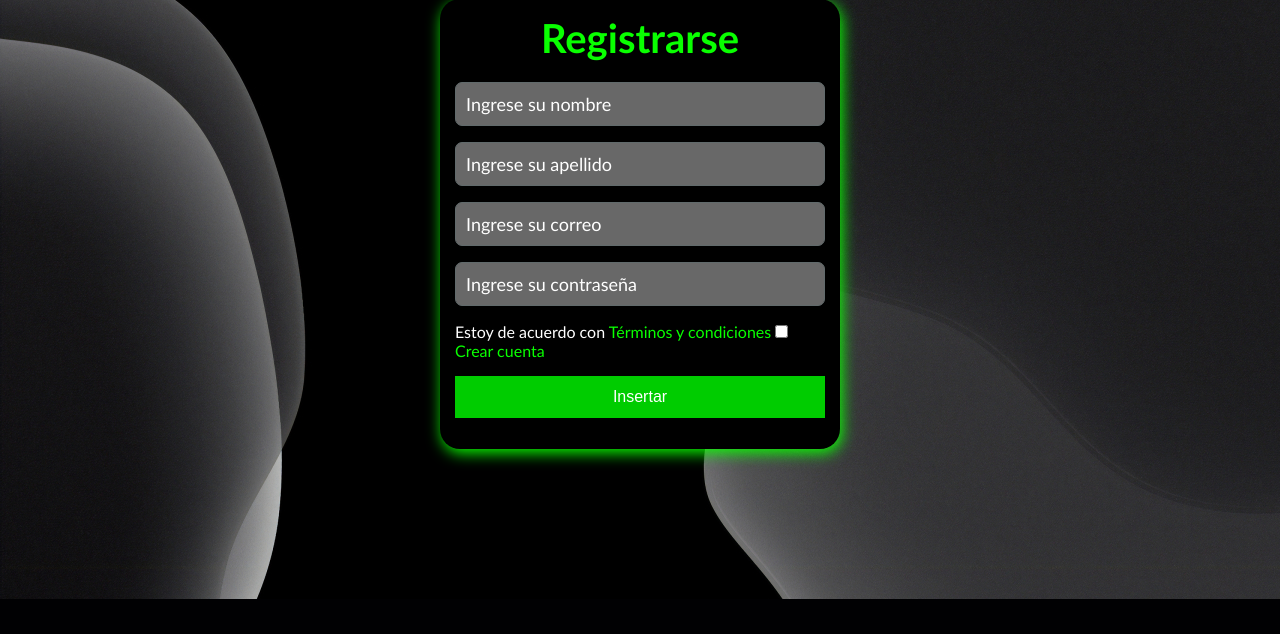
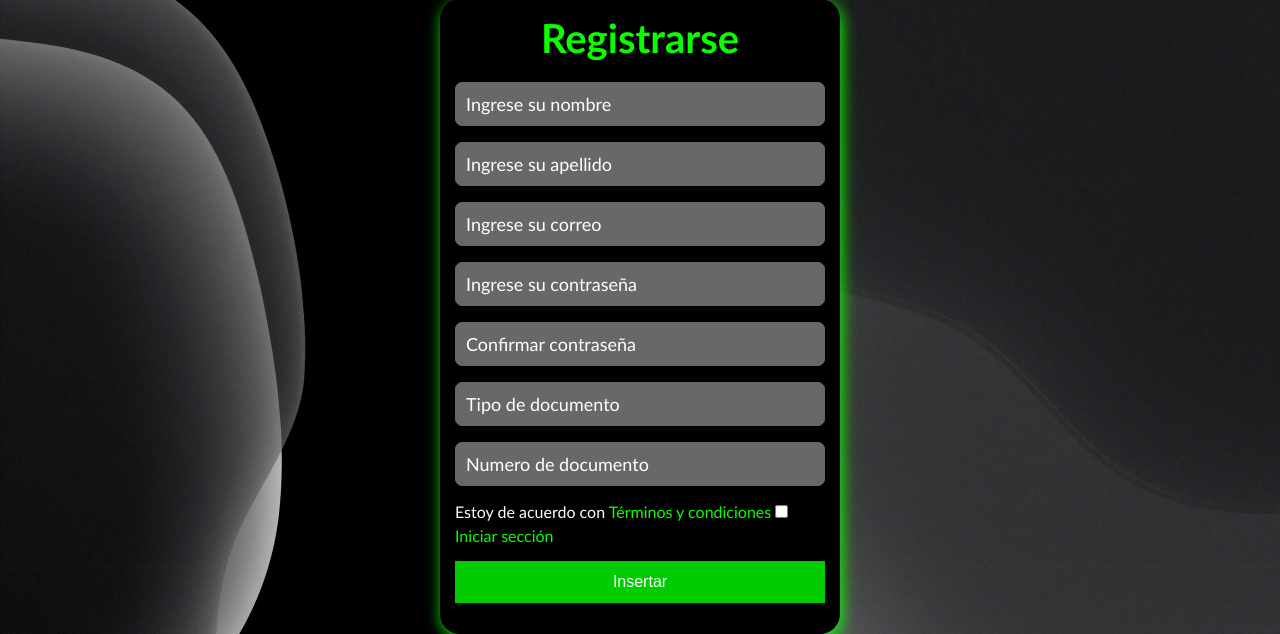
Before and after one commit to Andre040/SIREE_db_2926378, a PHP site: page /views/company/registrarse.html in a window 1280 px wide. Shown: the part 201-835 px from the top of the page. Before the commit the page ends 800 px from the top, so only its background shows below. Run offline with PHP 8.4, Linux system fonts and the light colour scheme; some libraries are stand-ins or nearby versions.

Commit message:
Se arreglaron errores

```diff
--- a/assets/css/decoración.css
+++ b/assets/css/decoración.css
@@ -1,9 +1,10 @@
 body{background-image: url(../img/wallpapersden.com_ios-13-black-dark_1920x1080.jpg);}
-*{
+* {
 	margin: 0;
 	padding: 0;
 	box-sizing: border-box;
 }
+
 .Estilo {
 	width: 400px;
 	background: #000000;
@@ -15,14 +16,15 @@ body{background-image: url(../img/wallpapersden.com_ios-13-black-dark_1920x1080.
 	color: white;
 	box-shadow: 2px 4px 15px #09ff00;
 }
+
 .Estilo h4 {
 	font-size: 40px;
 	margin-bottom: 20px;
-    text-align: center;
-    color: #09ff00;
+	text-align: center;
+	color: #09ff00;
 }
 
-.Caja{
+.Caja {
 	width: 100%;
 	background: #838383cc;
 	padding: 10px;
@@ -31,10 +33,10 @@ body{background-image: url(../img/wallpapersden.com_ios-13-black-dark_1920x1080.
 	margin-bottom: 16px;
 	font-family: 'calibri';
 	font-size: 18px;
-    color : #09ff00;
+	color: #09ff00;
 }
 
-.botones{
+.botones {
 	width: 100%;
 	background: #00ff00cc;
 	border: none;
@@ -44,12 +46,48 @@ body{background-image: url(../img/wallpapersden.com_ios-13-black-dark_1920x1080.
 	font-size: 16px;
 }
 
-::placeholder {color: white;}
+::placeholder {
+	color: white;
+}
 
-.Enlace{
-    color: #09ff00;
-    text-decoration: none;
+.Enlace {
+	color: #09ff00;
+	text-decoration: none;
+
 }
+
 .check {
 	background-color: #09ff00;
-	}
+}
+
+.Estilo h5 {
+	color: #09ff00;
+	margin-bottom: 5px;
+}
+
+.Cajaclave {
+	width: 100%;
+	background: #838383cc;
+	padding: 10px;
+	border: 1px solid #616a6b;
+	border-radius: 7px;
+	margin-bottom: 5px;
+	font-family: 'calibri';
+	font-size: 18px;
+	color: #09ff00;
+}
+
+p {
+	margin-bottom: 5px;
+}
+
+a {
+	text-decoration: none;
+	color: inherit;
+	cursor: pointer;
+}
+
+#mensajeclave {
+	display: none;
+	color: rgb(0, 255, 0);
+}
--- a/assets/js/Registrarse.JS
+++ b/assets/js/Registrarse.JS
@@ -1,54 +1,99 @@
 function Alert() {
-    document.getElementById('F').addEventListener('submit', function (e) {
+  document.getElementById("F").addEventListener("submit", function (e) {
     e.preventDefault();
-        Validar();
   });
-    var N = document.getElementById('Nombres').value;
-    var AP = document.getElementById('apellido').value;
-    var G = document.getElementById('correo').value;
-    var C = document.getElementById('clave').value;
-    var A = document.getElementById('confirmar').checked;
+  var N = document.getElementById("Nombres").value;
+  var AP = document.getElementById("apellido").value;
+  var G = document.getElementById("correo").value;
+  var C = document.getElementById("clave").value;
+  var A = document.getElementById("confirmar").checked;
+  var ID = document.getElementById("Id").value;
+  var D = document.getElementById("DC").value;
+  var CC = document.getElementById("clave2").value;
+  var SL = /^[a-zA-Z]+$/;
   if (N.length == 0) {
     Swal.fire({
-            icon: 'error',
-            title: 'Oops...',
-            text: 'Porfavor llene el nombre',
-        })
-    } else
-    if (AP.length == 0) {
+      icon: "error",
+      title: "Oops...",
+      text: "Porfavor llene el nombre",
+    });
+  } else if (AP.length == 0) {
     Swal.fire({
-            icon: 'error',
-            title: 'Oops...',
-            text: 'Porfavor llene el apellido',
-        })
-    } else
-    if (G.length == 0) {
+      icon: "error",
+      title: "Oops...",
+      text: "Porfavor llene el apellido",
+    });
+  } else if (G.length == 0) {
     Swal.fire({
-            icon: 'error',
-            title: 'Oops...',
-            text: 'Porfavor llene el correo',
-        })
+      icon: "error",
+      title: "Oops...",
+      text: "Porf--*+*avor llene el correo",
+    });
+  } else if (C.length == 0) {
+    Swal.fire({
+      icon: "error",
+      title: "Oops...",
+      text: "Porfavor llene la contraseña",
+      footer: "<a href>¿Olvidaste tu contraseña?</a>",
+    });
+  } else if (SL.test(C) == false) {
+    Swal.fire({
+      icon: "error",
+      title: "Oops...",
+      text: "La contraseña solo permite letras",
+    });
+  } else if (C.length < 7) {
+    Swal.fire({
+      icon: "error",
+      title: "Oops...",
+      text: "La clave debe tener al menos 7 caracteres",
+    });
+  } else if (C !== CC) {
+    Swal.fire({
+      icon: "error",
+      title: "Oops...",
+      text: "La contraseña no coincide",
+      footer: "<a href>¿Olvidaste tu contraseña?</a>",
+    });
   } else {
-        if (C.length == 0) {
+    if (D.length == 0) {
       Swal.fire({
-                icon: 'error',
-                title: 'Oops...',
-                text: 'Porfavor llene la contraseña',
-                footer: '<a href>¿Olvidaste tu contraseña?</a>'
-            })
+        icon: "error",
+        title: "Oops...",
+        text: "Porfavor seleccione el tipo de documento",
+      });
+    } else {
+      if (ID.length == 0) {
+        Swal.fire({
+          icon: "error",
+          title: "Oops...",
+          text: "Porfavor llene el documento",
+        });
       } else {
         if (A == false) {
           Swal.fire({
-                    icon: 'error',
-                    title: 'Oops...',
-                    text: 'Acepte los términos y condiciones'
-                })}else{
+            icon: "error",
+            title: "Oops...",
+            text: "Acepte los términos y condiciones",
+          });
+        } else {
           Swal.fire({
-                            icon: 'success',
-                            title: '¡Bienvenido!',
-                            text: 'Iniciaste sesión correctamente'
-                })
+            icon: "success",
+            title: "¡Bienvenido!",
+            text: "Ya estas registrado",
+            confirmButtonText:
+              '<a href="../../views/company/index.view.php">Aceptar</a>',
+          });
         }
       }
     }
   }
+}
+
+function mensaje() {
+  document.getElementById("mensajeclave").style.display = "block";
+}
+
+function ocultar() {
+  document.getElementById("mensajeclave").style.display = "none";
+}
--- a/views/company/registrarse.html
+++ b/views/company/registrarse.html
@@ -10,19 +10,32 @@
     </script>
 
 </head>
+
 <body>
     <section class="Estilo">
         <h4>Registrarse</h4>
-        <form action="https://www.google.com/search?q=amapolas+colombia+bogota&rlz=1C1ALOY_esCO1038CO1038&oq=a&gs_lcrp=EgZjaHJvbWUqBggAEEUYOzIGCAAQRRg7MgYIARBFGDsyBggCEEUYQDIGCAMQRRg8MgYIBBBFGDwyBggFEEUYPDIGCAYQBRhAMgYIBxAFGEDSAQc1NTlqMGo3qAIAsAIA&sourceid=chrome&ie=UTF-8" id="F">
-            <input class="Caja" type="text" name="Nombres" id="Nombres" placeholder="Ingrese su nombre">
-            <input class="Caja" type="text" name="apellido" id="apellido" placeholder="Ingrese su apellido">
-            <input class="Caja" type="email" name="correo" id="correo" placeholder="Ingrese su correo">
-            <input class="Caja" type="password" name="clave" id="clave" placeholder="Ingrese su contraseña"></input>
+        <form
+            id="F">
+            <input class="Caja" type="text" name="Nombres" id="Nombres" placeholder="Ingrese su nombre" onfocus="ocultar()">
+            <input class="Caja" type="text" name="apellido" id="apellido" placeholder="Ingrese su apellido" onfocus="ocultar()">
+            <input class="Caja" type="email" name="correo" id="correo" placeholder="Ingrese su correo" onfocus="ocultar()">
+            <input class="Caja" type="password" name="clave" id="clave" placeholder="Ingrese su contraseña" onfocus="mensaje()"> </input>
+            <h5 id="mensajeclave">La contraseña debe tener almenos 7 caracteres y solo letras</h5>
+            <input class="Caja" type="password" name="clave2" id="clave2" placeholder="Confirmar contraseña" onfocus="ocultar()"></input>
+           <input placeholder="Tipo de documento" list="Documento" class="Caja" id="DC" onfocus="ocultar()"></input>
+           <datalist id="Documento" name="Documento">
+                <option value="CC">Cedula de ciudadania</option>
+                <option value="TI">Tarjeta de identidad</option>
+                <option value="RC">Registro civil</option>
+                <option value="CE">Cedula de extranjeria</option>
+            </datalist>
+            <input class="Caja" type="number" name="Id" id="Id" placeholder="Numero de documento" onfocus="ocultar()">
+
+
             <p>Estoy de acuerdo con <a href="" class="Enlace">Términos y condiciones</a>
-                <input class="confirmar" type="checkbox" name="check" id="confirmar">
-            </p>
-            <a href="inicar.html" class="Enlace">Crear cuenta</a>
-            <button class="botones" onclick="Alert()" type="boton">Insertar</button>
+            <input class="confirmar" type="checkbox" name="check" id="confirmar"> </p>
+            <a href="inicar.html" class="Enlace">Iniciar sección</a>
+            <button class="botones" onclick="Alert()" type="boton" onfocus="ocultar()">Insertar</button>
         </form>
     </section>
     <script src="../../assets/js/Registrarse.JS">
```
Also changed, not shown: assets/js/inicar.html (deleted, +0 -30 lines), assets/js/registrarse.html (deleted, +0 -32 lines). Lines whose indentation alone changed are shown as unchanged.
